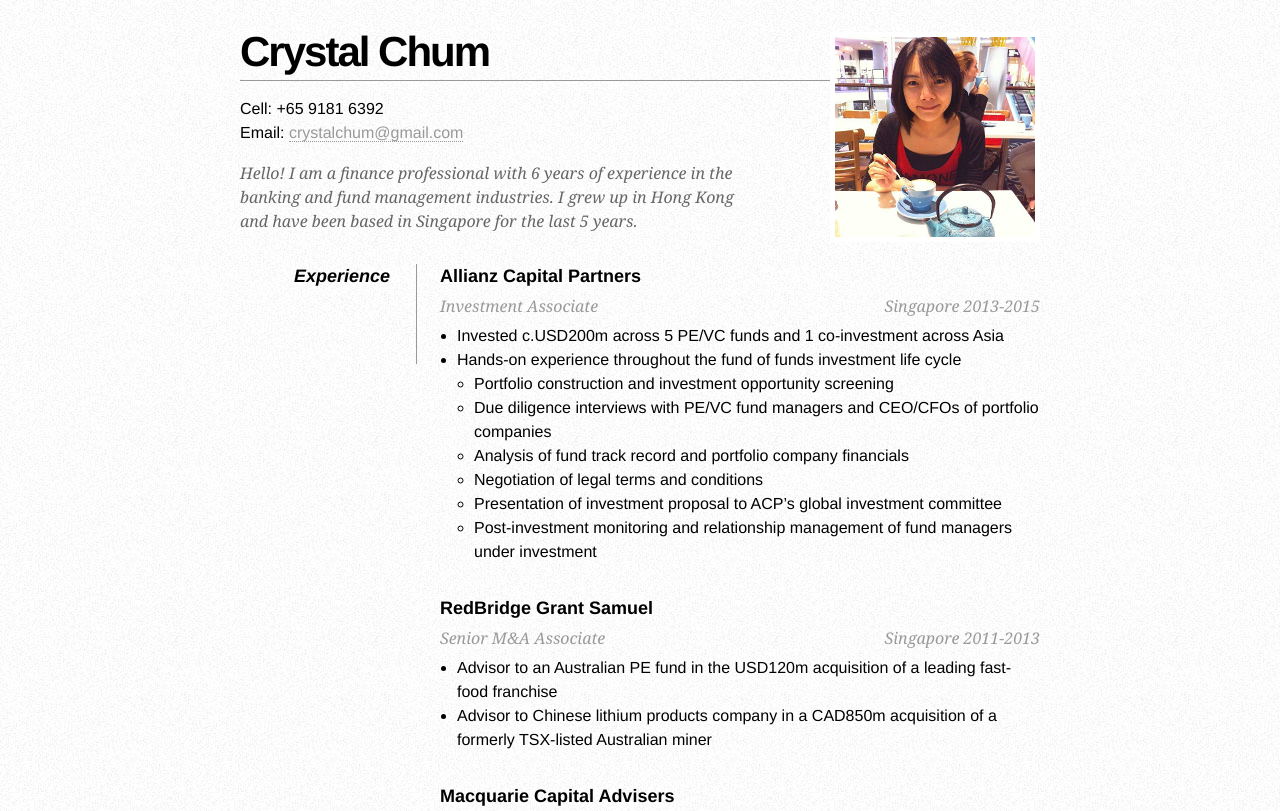
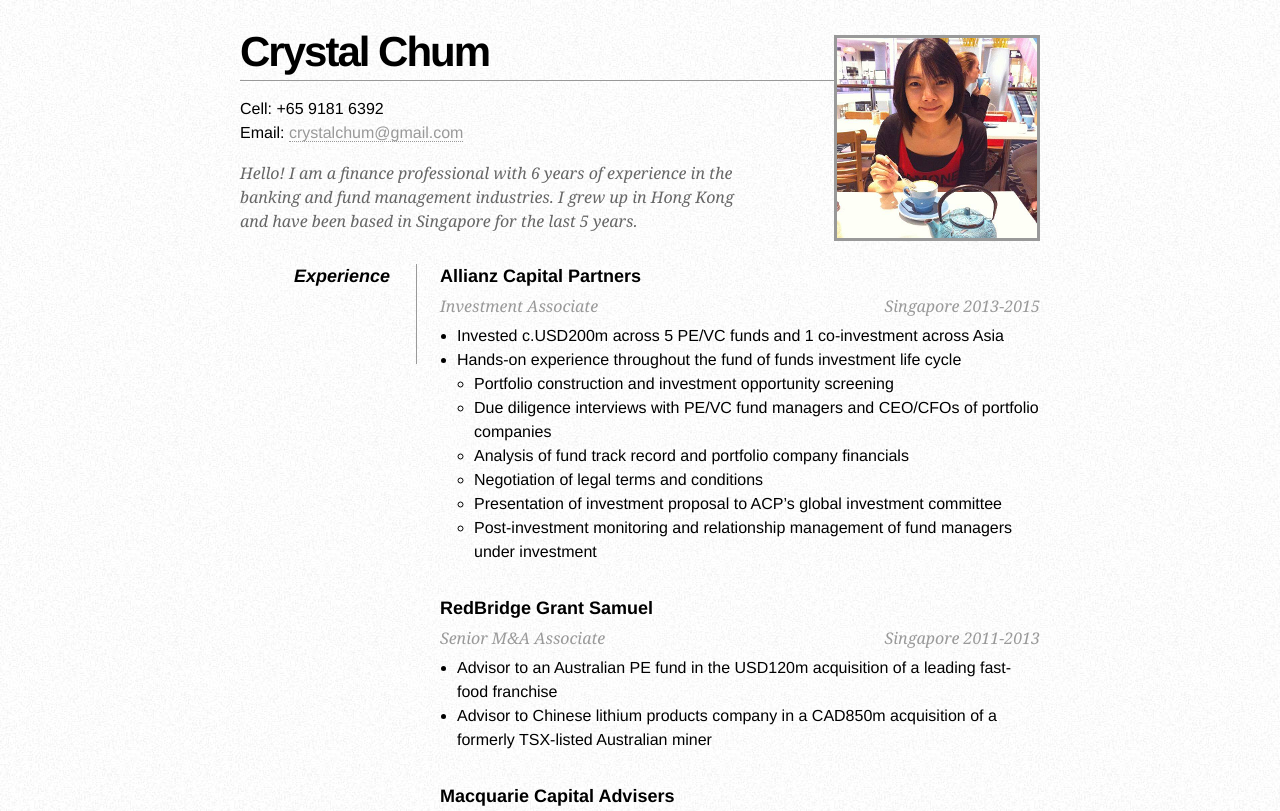
Before and after one commit to crystalchum/profile, a plain HTML site: page index.html in a window 1280 px wide. Shown: the top 811 px of the page. Drawn offline with Linux system fonts and the light colour scheme.

Commit message:
Update index.html

```diff
--- a/index.html
+++ b/index.html
@@ -13,7 +13,7 @@
         body { font: 16px Helvetica, Sans-Serif; line-height: 24px; background: url(images/noise.jpg); }
         .clear { clear: both; }
         #page-wrap { width: 800px; margin: 40px auto 60px; }
-        #pic { float: right; margin: -8px 0 0 0; border:5px solid #FFFFFF}
+        #pic { float: right; margin: -5px 0 0 0; border:3px solid #999}
         h1 { margin: 0 0 16px 0; padding: 0 0 16px 0; font-size: 42px; font-weight: bold; letter-spacing: -2px; border-bottom: 1px solid #999; }
         h2 { font-size: 18px; margin: 0 0 6px 0; position: relative; }
         h3 { margin: 0 0 6px 0; position: relative; font-style: italic; font-family: Georgia, Serif; font-size: 16px; color: #999; font-weight: normal;}
```
